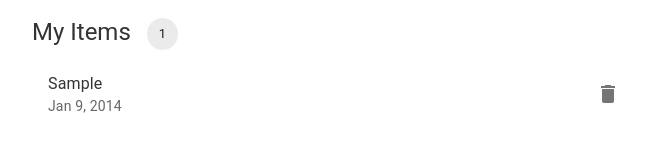
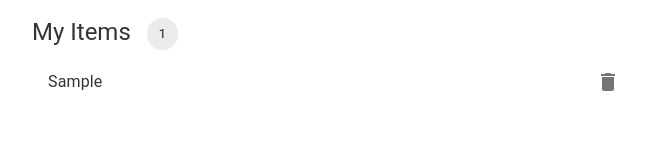
Before and after one commit to ayaanqui/northwestern-prog-test, a React (Create React App) app: page / in a window 1280 px wide. Both pictures are taken after typing "Sample" into the empty fields and a click on the button "ADD ITEM". Shown: the part 191-340 px from the top of the page, without its empty margins (308-972 px from the left). Built offline with nearby package versions, Linux system fonts and the light colour scheme.

Commit message:
Remove secondary text

```diff
--- a/src/components/Item.tsx
+++ b/src/components/Item.tsx
@@ -18,7 +18,7 @@ const Item = ({ value, index, remove }: ItemProps) => {
           <DeleteIcon />
         </IconButton>
       }>
-      <ListItemText primary={value} secondary="Jan 9, 2014" />
+      <ListItemText primary={value} />
     </ListItem>
   )
 }
```
